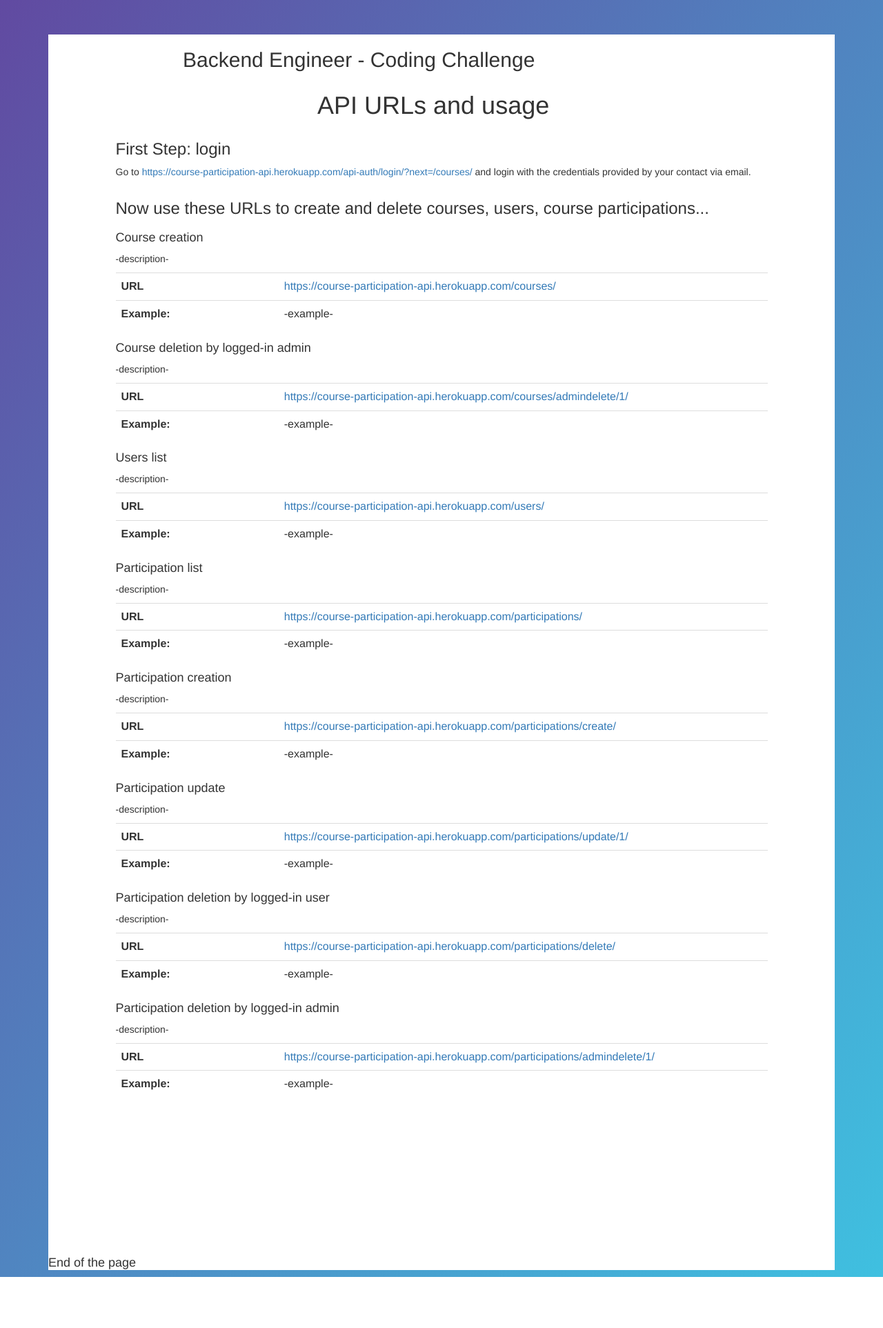
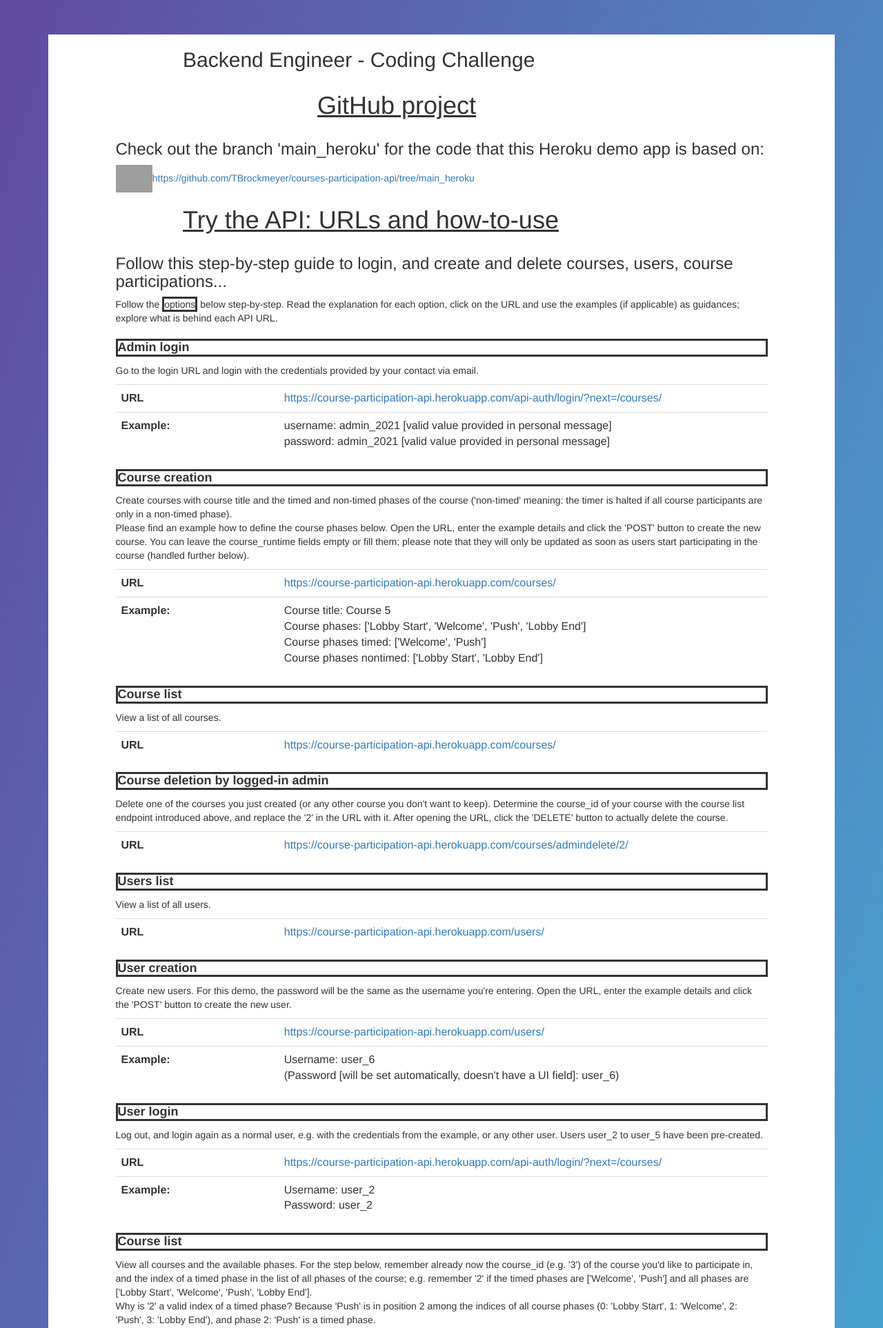
Before and after one commit to TBrockmeyer/courses-participation-api, a Django app: page /home/ in a window 1280 px wide. Shown: the top 1925 px of the page at 69% size. Before the commit the page ends 1851 px from the top, so only its background shows below. Run offline with Django 3.2, Linux system fonts and the light colour scheme; some libraries are stand-ins or nearby versions; grey boxes are pictures that could not be loaded.

Commit message:
Completed UI API guide accessible via /home/ endpoint

```diff
--- a/courseparticipation/api/views.py
+++ b/courseparticipation/api/views.py
@@ -40,16 +40,58 @@ class UrlList(APIView):
     template_name = 'url_list.html'
 
     def get(self, request):
+        description_admin_login = "Go to the login URL and login with the credentials provided by your contact via email."
+        example_admin_login = "username: admin_2021 [valid value provided in personal message]\npassword: admin_2021 [valid value provided in personal message]"
+        description_course_creation = "Create courses with course title and the timed and non-timed phases of the course ('non-timed' meaning: the timer is halted if all course participants are only in a non-timed phase).\nPlease find an example how to define the course phases below. Open the URL, enter the example details and click the 'POST' button to create the new course. You can leave the course_runtime fields empty or fill them; please note that they will only be updated as soon as users start participating in the course (handled further below)."
+        example_course_creation = "Course title: Course 5\nCourse phases: ['Lobby Start', 'Welcome', 'Push', 'Lobby End']\nCourse phases timed: ['Welcome', 'Push']\nCourse phases nontimed: ['Lobby Start', 'Lobby End']"
+        description_course_list_admin = "View a list of all courses."
+        example_course_list_admin = False
+        description_course_deletion = "Delete one of the courses you just created (or any other course you don't want to keep). Determine the course_id of your course with the course list endpoint introduced above, and replace the '2' in the URL with it. After opening the URL, click the 'DELETE' button to actually delete the course."
+        example_course_deletion = False
+        description_user_list = "View a list of all users."
+        example_user_list = False
+        description_user_creation = "Create new users. For this demo, the password will be the same as the username you're entering. Open the URL, enter the example details and click the 'POST' button to create the new user."
+        example_user_creation = "Username: user_6\n(Password [will be set automatically, doesn\'t have a UI field]: user_6)"
+        description_user_login = "Log out, and login again as a normal user, e.g. with the credentials from the example, or any other user. Users user_2 to user_5 have been pre-created."
+        example_user_login = "Username: user_2\nPassword: user_2"
+        description_course_list_user = "View all courses and the available phases. For the step below, remember already now the course_id (e.g. '3') of the course you'd like to participate in, and the index of a timed phase in the list of all phases of the course; e.g. remember '2' if the timed phases are ['Welcome', 'Push'] and all phases are ['Lobby Start', 'Welcome', 'Push', 'Lobby End'].\nWhy is '2' a valid index of a timed phase? Because 'Push' is in position 2 among the indices of all course phases (0: 'Lobby Start', 1: 'Welcome', 2: 'Push', 3: 'Lobby End'), and phase 2: 'Push' is a timed phase."
+        example_course_list_user = False
+        description_participation_creation = "Create a course participation for the logged-in user. Provide the course_id of the course you want to enter (e.g. '3'), and provide the index of a timed participation (e.g. '2') so that course timers start. Open the URL, enter the example details and click the 'POST' button to create the new participation."
+        example_participation_creation = "Participation course id: Course object (3) [this is the course with the course ID 3]\nParticipation course phase: 2 [or the index of any timed phase you remembered from the course]"
+        description_course_list_timer = "Wait a few seconds. Then open URL and view all courses. Note that the course_runtime and course_runtime_formatted for the course you're participating in now also show some seconds passed. Reload page to verify (course_runtime_formatted always updated to its current number of seconds runtime)."
+        example_course_list_timer = "{\"course_id\": 3,\n\"course_title\": \"Course 3\",\n\"course_phases\": \"['Lobby Start', 'Welcome', 'Push', 'Lobby End']\",\n\"course_phases_timed\": \"['Welcome', 'Push']\",\n\"course_phases_nontimed\": \"['Lobby Start', 'Lobby End']\",\n\"course_starttime\": \"2021-01-03T13:43:38.539444Z\",\n\"course_runtime\": 10,\n\"course_runtime_formatted\": \"00:10\"}"
+        description_participation_list = "View your existing participation. Empty if no participation created yet. Remember your participation_id if available."
+        example_participation_list = False
+        description_participation_update = "Update your participation (replace '1' in the URL by your participation_id if necessary). For participation_course_phase, enter the index of a non-timed phase (e.g. '0')."
+        example_participation_update = "Participation course phase: 0"
+        description_course_list_timer_paused = "View all courses. Note that the course_runtime and course_runtime_formatted for the course you're participating in now show a paused timer. Reload page to verify (course_runtime_formatted persists at its paused number of seconds runtime)."
+        example_course_list_timer_paused = False
+        description_participation_deletion_user = "Delete your participation in the course. Open the URL, and click on the red button 'DELETE' to delete it. View your participations again to verify that it has been deleted."
+        example_participation_deletion_user = False
+        description_admin_login_2 = "Logout, go to the login URL and login again with the credentials provided by your contact via email."
+        example_admin_login_2 = "username: admin_2021 [valid value provided in personal message]\npassword: admin_2021 [valid value provided in personal message]"
+        description_participation_deletion_admin = "Would you like to remove a user from the course? View all participations. Go to admin delete URL listed below. Delete e.g. participation with participation_id 2 (or replace '2' with any other valid participation_id)."
+        example_participation_deletion_admin = "Participation id: 2"
+
         base_url = "https://course-participation-api.herokuapp.com/"
         url_dict = [
-            {'title': 'Course creation', 'description': '-description-', 'url': base_url + 'courses/', 'example': '-example-'},
-            {'title': 'Course deletion by logged-in admin', 'description': '-description-', 'url': base_url + 'courses/admindelete/1/', 'example': '-example-'},
-            {'title': 'Users list', 'description': '-description-', 'url': base_url + 'users/', 'example': '-example-'},
-            {'title': 'Participation list', 'description': '-description-', 'url': base_url + 'participations/', 'example': '-example-'},
-            {'title': 'Participation creation', 'description': '-description-', 'url': base_url + 'participations/create/', 'example': '-example-'},
-            {'title': 'Participation update', 'description': '-description-', 'url': base_url + 'participations/update/1/', 'example': '-example-'},
-            {'title': 'Participation deletion\n by logged-in user', 'description': '-description-', 'url': base_url + 'participations/delete/', 'example': '-example-'},
-            {'title': 'Participation deletion\n by logged-in admin', 'description': '-description-', 'url': base_url + 'participations/admindelete/1/', 'example': '-example-'},
+            {'title': 'Admin login', 'description': description_admin_login, 'url': base_url + 'api-auth/login/?next=/courses/', 'example': example_admin_login},
+            {'title': 'Course creation', 'description': description_course_creation, 'url': base_url + 'courses/', 'example': example_course_creation},
+            {'title': 'Course list', 'description': description_course_list_admin, 'url': base_url + 'courses/', 'example': example_course_list_admin},
+            {'title': 'Course deletion by logged-in admin', 'description': description_course_deletion, 'url': base_url + 'courses/admindelete/2/', 'example': example_course_deletion},
+            {'title': 'Users list', 'description': description_user_list, 'url': base_url + 'users/', 'example': example_user_list},
+            {'title': 'User creation', 'description': description_user_creation, 'url': base_url + 'users/', 'example': example_user_creation},
+            {'title': 'User login', 'description': description_user_login, 'url': base_url + 'api-auth/login/?next=/courses/', 'example': example_user_login},
+            {'title': 'Course list', 'description': description_course_list_user, 'url': base_url + 'courses/', 'example': example_course_list_user},
+            {'title': 'Participation creation', 'description': description_participation_creation, 'url': base_url + 'participations/create/', 'example': example_participation_creation},
+            {'title': 'Course list', 'description': description_course_list_timer, 'url': base_url + 'courses/', 'example': example_course_list_timer},
+            {'title': 'Participation list', 'description': description_participation_list, 'url': base_url + 'participations/', 'example': example_participation_list},
+            {'title': 'Participation update', 'description': description_participation_update, 'url': base_url + 'participations/update/1/', 'example': example_participation_update},
+            {'title': 'Course list', 'description': description_course_list_timer_paused, 'url': base_url + 'courses/', 'example': example_course_list_timer_paused},
+            {'title': 'Participation deletion\n by logged-in user', 'description': description_participation_deletion_user, 'url': base_url + 'participations/delete/', 'example': example_participation_deletion_user},
+            {'title': 'Participation creation', 'description': description_participation_creation, 'url': base_url + 'participations/create/', 'example': example_participation_creation},
+             {'title': 'Admin login', 'description': description_admin_login_2, 'url': base_url + 'api-auth/login/?next=/courses/', 'example': example_admin_login_2},
+            {'title': 'Participation deletion\n by logged-in admin', 'description': description_participation_deletion_admin, 'url': base_url + 'participations/admindelete/2/', 'example': example_participation_deletion_admin},
         ]
         return Response({'purposes': url_dict})
 
--- a/courseparticipation/templates/url_list.html
+++ b/courseparticipation/templates/url_list.html
@@ -28,39 +28,47 @@
                 </div>
                 <div class="row">
                     <div class="col-md-4"></div>
-                    <div class="col-md-4"><h1>API URLs and usage</h1></div>
+                    <div class="col-md-4"><h1><u>GitHub project</u></h1></div>
                     <div class="col-md-4"></div>
                 </div>
                 <div class="row">
                     <div class="col-md-1"></div>
-                    <div class="col-md-10"><h3>First Step: login</h3></div>
+                    <div class="col-md-10">
+                        <h3>Check out the branch 'main_heroku' for the code that this Heroku demo app is based on:</h3>
+                        <a target="_blank" rel="noopener noreferrer" href=https://github.com/TBrockmeyer/courses-participation-api/tree/main_heroku><img style="height: 40px" src=https://github.githubassets.com/images/modules/logos_page/GitHub-Mark.png></img>https://github.com/TBrockmeyer/courses-participation-api/tree/main_heroku</a>
+                    </div>
                     <div class="col-md-1"></div>
                 </div>
                 <div class="row">
-                    <div class="col-md-1"></div>
-                    <div class="col-md-10"><p>Go to <a href="https://course-participation-api.herokuapp.com/api-auth/login/?next=/courses/">https://course-participation-api.herokuapp.com/api-auth/login/?next=/courses/</a> and login with the credentials provided by your contact via email.</p></div>
-                    <div class="col-md-1"></div>
+                    <div class="col-md-2"></div>
+                    <div class="col-md-8"><h1><u>Try the API: URLs and how-to-use</u></h1></div>
+                    <div class="col-md-2"></div>
                 </div>
                 <div class="row">
                     <div class="col-md-1"></div>
-                    <div class="col-md-10"><h3>Now use these URLs to create and delete courses, users, course participations...</h3></div>
+                    <div class="col-md-10">
+                        <h3>Follow this step-by-step guide to login, and create and delete courses, users, course participations...</h3>
+                        <p>Follow the <span style="border-style: solid;">options</span> below step-by-step. Read the explanation for each option, click on the URL and use the examples (if applicable) as guidances; explore what is behind each API URL.</p>
+                    </div>
                     <div class="col-md-1"></div>
                 </div>
                 <div class="row">
                     <div class="col-md-1"></div>
                     <div class="col-md-10">
                     {% for purpose in purposes %}
-                        <h4>{{ purpose.title }}</h4>
-                        <p>{{ purpose.description }}</p>
+                        <h4 style="border-style: solid;"><b>{{ purpose.title }}</b></h4>
+                        <p>{{ purpose.description|linebreaksbr }}</p>
                         <table class="table">
                             <tr>
                                 <td class="col-md-3"><b>URL</b></td>
                                 <td><a target="_blank" rel="noopener noreferrer" href={{ purpose.url }}>{{ purpose.url }}</a></td>
                             </tr>
+                            {% if purpose.example %}
                             <tr>
                                 <td><b>Example:</b></td>
-                                <td>{{ purpose.example }}</td>
+                                <td>{{ purpose.example|linebreaksbr }}</td>
                             </tr>
+                            {% endif %}
                         </table>
                     {% endfor %}
                     </div>
```
